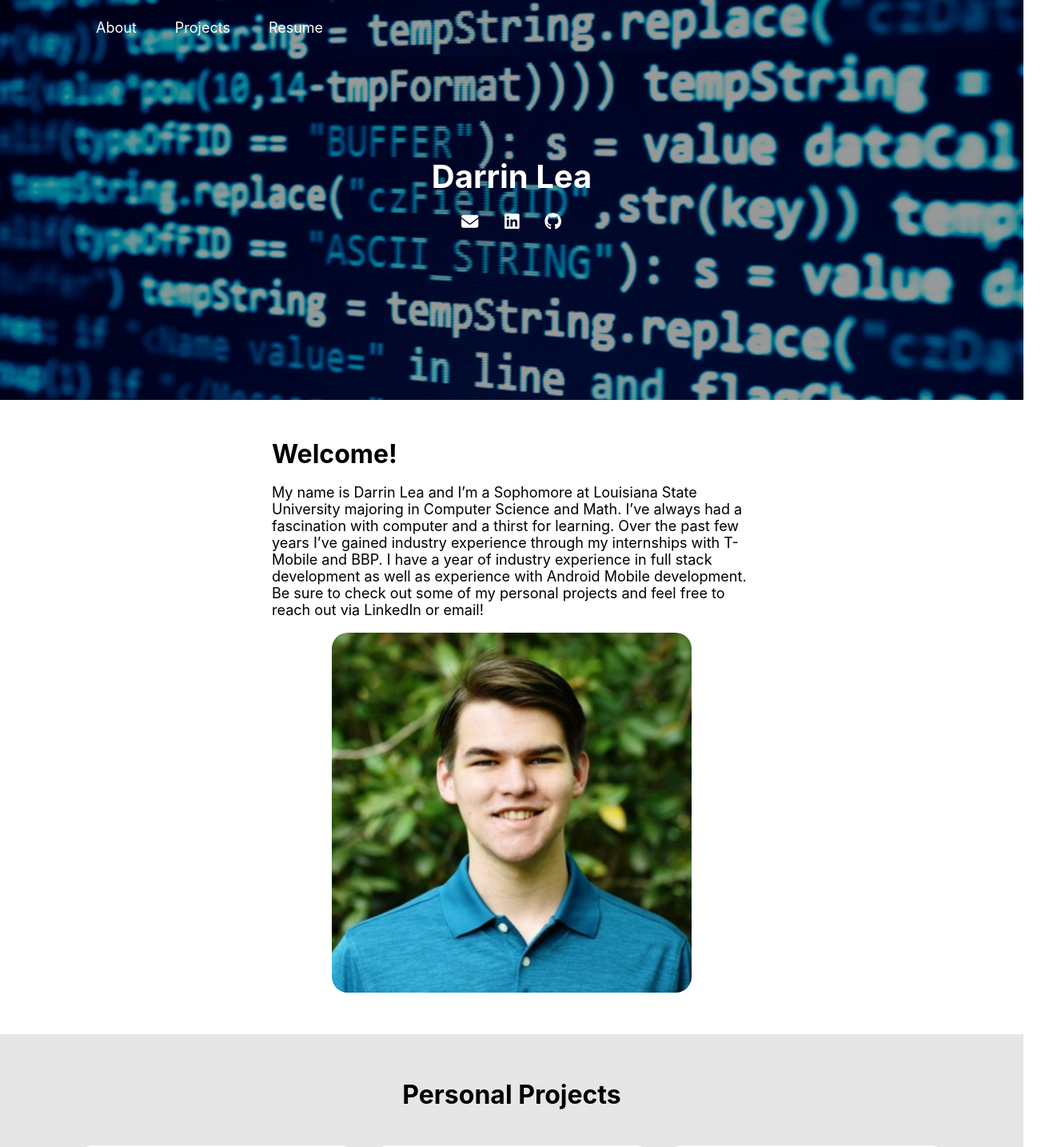
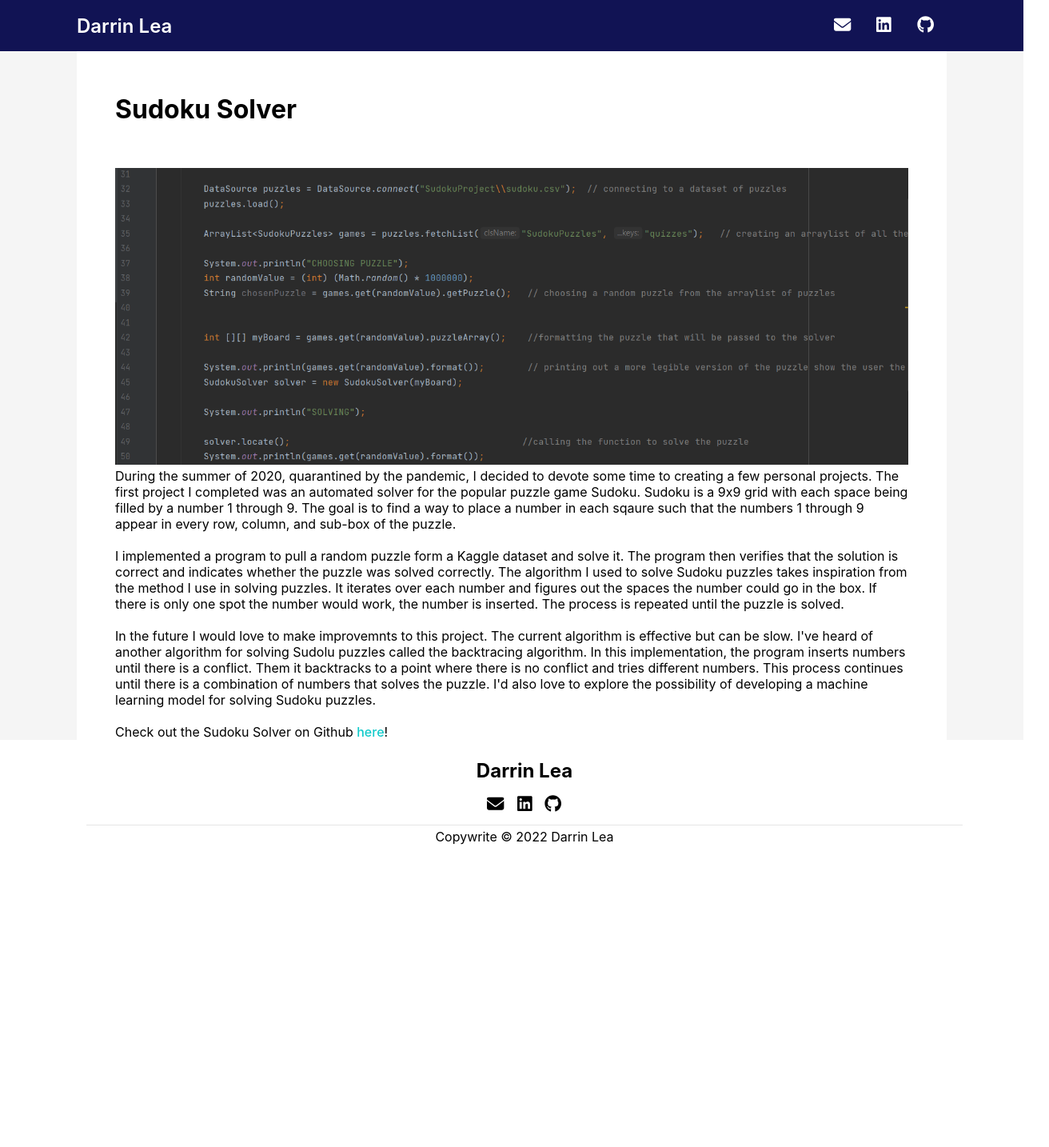
Before and after one commit to dlea8/darrin-website, a React (Create React App) app: page /SudokuSolver in a window 1280 px wide. Shown: the top 1434 px of the page at 80% size, 1312 px wide, since content can reach past the window. After the commit the page ends 1107 px from the top, so only its background shows below. Built offline with nearby package versions, Linux system fonts and the light colour scheme.

Commit message:
Formatting on sudoku page

```diff
--- a/package.json
+++ b/package.json
@@ -15,6 +15,7 @@
     "react": "^17.0.2",
     "react-dom": "^17.0.2",
     "react-ga4": "^1.4.1",
+    "react-router-dom": "^6.3.0",
     "react-scripts": "5.0.0",
     "react-scroll": "^1.8.6",
     "web-vitals": "^2.1.4"
--- a/src/App.js
+++ b/src/App.js
@@ -5,17 +5,28 @@ import Welcome from './WelcomeSection/welcome';
 import Projects from './ProjectsSection/projects';
 import NavBar from './NavBar/navbar';
 import Footer from './Footer/footer';
+import SudokuSolver from './Pages/SudokuSolver';
+import Home from "./Pages/Home";
+import { BrowserRouter as Router, Route,Routes } from 'react-router-dom'
 
 function App() {
   return (
-    <div className="App">
-      <NavBar></NavBar>
-      <Header></Header>
-      <Welcome></Welcome>
-      <Projects/>
-      <Footer></Footer>
+    <Router>
+      <div>
+        <Routes>
+          <Route exact path="/" element={<Home/>}/>
+          <Route exact path="/SudokuSolver" element={<SudokuSolver/>}/>
+        </Routes>
+      </div>
+    </Router>
+    // <div className="App">
+    //   <NavBar></NavBar>
+    //   <Header></Header>
+    //   <Welcome></Welcome>
+    //   <Projects/>
+    //   <Footer></Footer>
 
-    </div>
+    // </div>
   );
 }
 
--- a/src/Footer/footer.css
+++ b/src/Footer/footer.css
@@ -1,16 +1,25 @@
 .footer {
     min-height: 150px;
     padding: 16px;
+    width: 100%;
 }
 
 .footer-name {
     font-size: x-large;
     font-weight: bold;
     padding: 8px;
+    text-align: center;
 }
 
 .footer-name:hover{
     color: rgb(17, 202, 202);
+}
+
+.footer-socials {
+    align-items: center;
+    display: flex;
+    flex-direction: row;
+    justify-content: center;
 }
 
 .footer-icons {
@@ -24,5 +33,6 @@
     border-top: .1rem solid #e6e6e6;
     margin-top: 8px;
     padding: 4px;
+    text-align: center;
 
 }
--- a/src/Footer/footer.js
+++ b/src/Footer/footer.js
@@ -21,10 +21,12 @@ function Footer() {
         <div className="footer-name" onClick={e => scrollToSection("header")}>
             <label>Darrin Lea</label>
         </div>
-        <div className="footer-socials">
-            <a href="mailto:dlea1@lsu.edu" target="_blank"><FontAwesomeIcon className="footer-icons grow" icon={faEnvelope} size="lg"/></a>
-            <a href="https://www.linkedin.com/in/darrin-lea-a029941b8/" target="_blank"><FontAwesomeIcon className="footer-icons grow" icon={faLinkedin} size="lg"/></a>
-            <a href="https://github.com/dlea8" target="_blank"><FontAwesomeIcon className="footer-icons grow" icon={faGithub} size="lg" /></a>
+        <div >
+          <div className="footer-socials">
+              <div><a href="mailto:dlea1@lsu.edu" target="_blank"><FontAwesomeIcon className="footer-icons grow" icon={faEnvelope} size="lg"/></a></div>
+              <div><a href="https://www.linkedin.com/in/darrin-lea-a029941b8/" target="_blank"><FontAwesomeIcon className="footer-icons grow" icon={faLinkedin} size="lg"/></a></div>
+              <div><a href="https://github.com/dlea8" target="_blank"><FontAwesomeIcon className="footer-icons grow" icon={faGithub} size="lg" /></a></div>
+          </div>
         </div>
         <div className="copywrite">
             Copywrite © {new Date().getFullYear()} Darrin Lea
--- /dev/null
+++ b/src/NavBar/PagesNavbar.js
@@ -0,0 +1,36 @@
+import "./navbar.css";
+import { scroller } from "react-scroll";
+import { FontAwesomeIcon } from '@fortawesome/react-fontawesome';
+import { faInstagram, faLinkedin, faGithub } from '@fortawesome/free-brands-svg-icons';
+import {faEnvelope} from  '@fortawesome/free-solid-svg-icons';
+
+const scrollToSection = (navClass) => {
+    scroller.scrollTo(navClass, {
+      duration: 800,
+      delay: 0,
+      smooth: "easeInOutQuart"
+    })
+}
+
+function PageNavbar() {
+
+  return (
+    <div className="page-navbar-wrapper">
+        <div className="page-navbar">
+            <div className="page-navbar-name">
+                <label >Darrin Lea</label>
+            </div>
+            <div className="page-navbar-socials-wrapper">
+                <div className="page-navbar-socials">
+                    <a href="mailto:dlea1@lsu.edu" target="_blank"><FontAwesomeIcon className="icons grow" icon={faEnvelope} size="lg"/></a>
+                    <a href="https://www.linkedin.com/in/darrin-lea-a029941b8/" target="_blank"><FontAwesomeIcon className="icons grow" icon={faLinkedin} size="lg"/></a>
+                    <a href="https://github.com/dlea8" target="_blank"><FontAwesomeIcon className="icons grow" icon={faGithub} size="lg" /></a>
+                </div>
+            </div>
+        </div>
+
+    </div>
+  );
+}
+
+export default PageNavbar;
--- a/src/NavBar/navbar.css
+++ b/src/NavBar/navbar.css
@@ -22,3 +22,54 @@
 .nav-item:hover {
     color: rgb(17, 202, 202);
 }
+
+
+
+/* ================================================================= */
+
+.page-navbar-wrapper {
+    background-color: #111354;
+    height: 8vh;
+}
+
+.page-navbar {
+    display: grid;
+    grid-template-columns: 1fr 1fr;
+    width: 85%;
+    height: 100%;
+    margin: auto;
+}
+
+.page-navbar-name {
+    font-size: x-large;
+    font-weight: 600;
+    color: white;
+    margin: auto 0px;
+
+}
+
+.page-navbar-name:hover {
+    color:rgb(17, 202, 202);
+    cursor: pointer;
+}
+
+.page-navbar-socials-wrapper {
+    align-items: right;
+    justify-content: right;
+    align-content: right;
+}
+
+.page-navbar-socials {
+    display: flex;
+    flex-direction: row;
+    vertical-align: auto;
+    align-items: left;
+    height: 100%;
+    width:fit-content;
+    margin: auto 0 auto auto;
+    align-self: right;
+}
+
+.page-navbar-socials > a {
+    padding: 4px 0px;
+}
--- /dev/null
+++ b/src/Pages/Home.js
@@ -0,0 +1,21 @@
+import Header from '../Header/header';
+import Welcome from '../WelcomeSection/welcome';
+import Projects from '../ProjectsSection/projects';
+import NavBar from '../NavBar/navbar';
+import Footer from '../Footer/footer';
+
+function Home() {
+    return (
+
+      <div className="App">
+        <NavBar></NavBar>
+        <Header></Header>
+        <Welcome></Welcome>
+        <Projects/>
+        <Footer></Footer>
+
+      </div>
+    );
+  }
+
+  export default Home;
--- /dev/null
+++ b/src/Pages/SudokuSolver.js
@@ -0,0 +1,59 @@
+import React, {useEffect, useState} from "react";
+import AOS from 'aos';
+import 'aos/dist/aos.css';
+import image from "../assets/headshot.jpg";
+import "../Styles/GlobalStyles.css";
+import Footer from "../Footer/footer";
+import PageNavbar from "../NavBar/PagesNavbar";
+import "../Styles/pages.css";
+import codeImage from "../assets/sudokuSolverCode.PNG";
+
+function SudokuSolver() {
+
+  useEffect(() => {
+    AOS.init({
+        // delay: parseInt(props.delay),
+    });
+  }, []);
+
+    return (
+      <div className="page-background">
+         <div><PageNavbar/></div>
+        <div className="page-content-section">
+          <div className="page-text-div">
+            <div className="page-header-div">
+                <h1>Sudoku Solver</h1>
+            </div>
+            <div className="page-image-holder" >
+              <img className="page-header-image" src={codeImage}></img>
+            </div>
+
+            <div>
+                <p className="project-description">
+                    During the summer of 2020, quarantined by the pandemic, I decided to devote some time to creating a few personal projects. The first project I
+                    completed was an automated solver for the popular puzzle game Sudoku. Sudoku is a 9x9 grid with each space being filled by a number 1 through 9.
+                    The goal is to find a way to place a number in each sqaure such that the numbers 1 through 9 appear in every row, column, and sub-box of the
+                    puzzle.<br/>
+                    <br/>
+                    I implemented a program to pull a random puzzle form a Kaggle dataset and solve it. The program then verifies that the solution is correct and indicates
+                    whether the puzzle was solved correctly. The algorithm I used to solve Sudoku puzzles takes inspiration from the method I use in solving puzzles.
+                    It iterates over each number and figures out the spaces the number could go in the box. If there is only one spot the number would work, the number
+                    is inserted. The process is repeated until the puzzle is solved. <br/>
+                    <br/>
+                    In the future I would love to make improvemnts to this project. The current algorithm is effective but can be slow. I've heard of another algorithm for solving Sudolu
+                    puzzles called the backtracing algorithm. In this implementation, the program inserts numbers until there is a conflict. Them it backtracks to a point where there
+                    is no conflict and tries different numbers. This process continues until there is a combination of numbers that solves the puzzle. I'd also love to explore the
+                    possibility of developing a machine learning model for solving Sudoku puzzles. <br/>
+                    <br/>
+                    Check out the Sudoku Solver on Github <a className="github-link" href="https://github.com/dlea8/SudokuSolver">here</a>!
+                  </p>
+            </div>
+          </div>
+        </div>
+        <div className="page-footer-div"><Footer/></div>
+
+      </div>
+    );
+  }
+
+  export default SudokuSolver;
--- a/src/ProjectsSection/projectCard.js
+++ b/src/ProjectsSection/projectCard.js
@@ -3,6 +3,7 @@ import "./projectStyles.css";
 import React, {useEffect, useState} from "react";
 import AOS from 'aos';
 import 'aos/dist/aos.css';
+import { Link, useHref } from 'react-router-dom'
 
 function ProjectCard(props) {
 
@@ -12,8 +13,13 @@ function ProjectCard(props) {
     });
   }, []);
 
+  // const divClick = (navLnk) => {
+  //   window.location.href = navLnk;
+  // }
+
   return (
     <div>
+      <a href={props.link} style={{ textDecoration: 'none', color: "black"}}>
       <div className="project-card-container " data-aos="fade-up" data-aos-delay={props.delay}>
           <div className="title">
               <label className="title-text">{props.title}</label>
@@ -26,8 +32,8 @@ function ProjectCard(props) {
           <div className="text-holder">
               <p className="description-text">{props.text}</p>
           </div>
-
       </div>
+      </a>
     </div>
   );
 }
--- /dev/null
+++ b/src/Styles/GlobalStyles.css
@@ -0,0 +1,9 @@
+.github-link {
+    color: rgb(17, 202, 202);
+    text-decoration: none;
+    font-weight: 500;
+}
+
+.github-link:hover {
+    color: rgb(13, 81, 226);
+}
--- /dev/null
+++ b/src/Styles/pages.css
@@ -0,0 +1,38 @@
+.page-background {
+    background-color: #F5F5F5;
+}
+
+.page-content-section {
+    width: 85vw;
+    margin: auto;
+    background-color: white;
+}
+
+.page-header-div {
+    padding: 32px 0px;
+}
+
+.page-text-div {
+    margin: 0px 48px;
+    /* padding: 64px 0px; */
+}
+
+.page-image-holder {
+    width: 100%;
+    margin: auto;
+}
+
+.page-header-image {
+    width: 100%;
+    object-fit:cover;
+    max-height: 400px;
+
+}
+
+.page-footer-div {
+    background-color: white;
+}
+
+.project-description {
+    margin: 0px;
+}
```
Also changed, not shown: src/ProjectsSection/projects.js (+8 -3 lines), src/assets/sudokuSolverCode.PNG (added), 1 other file (tests, documents, lock files or other folders).
